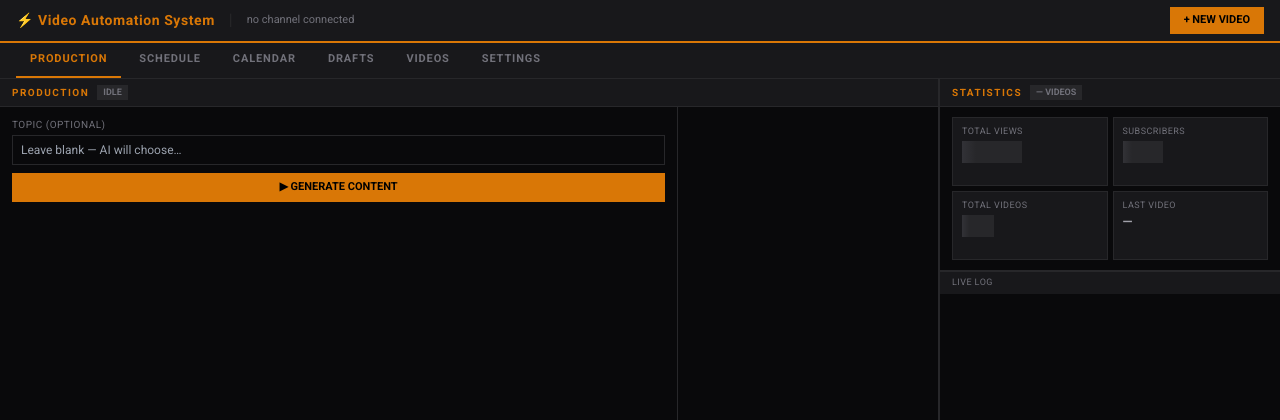
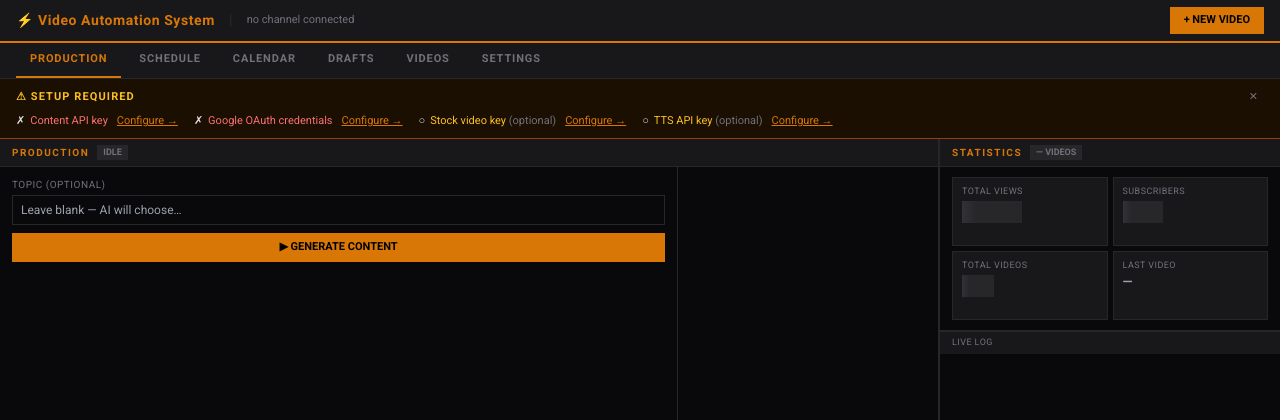
Before and after one commit to cph4shen-cyber/video-automation-system, a Flask app: page / in a window 1280 px wide. Shown: the top 420 px of the page. Run offline with Flask 3, Linux system fonts and the light colour scheme; data that the repository does not hold is empty; some libraries are stand-ins or nearby versions.

Commit message:
Add setup wizard and update README
- dashboard.py: GET /api/setup/status endpoint — checks Google OAuth
  credentials, content API key, TTS and stock video keys
- templates/index.html: setup banner shown on first load when required
  config is missing, with per-step status and Configure links
- README.md: full rewrite with installation guide, Google Cloud Console
  step-by-step, all API key sources, troubleshooting section

Co-Authored-By: Claude Sonnet 4.6 <noreply@anthropic.com>

```diff
--- a/dashboard.py
+++ b/dashboard.py
@@ -697,6 +697,71 @@ def api_status():
     })
 
 
+@app.get("/api/setup/status")
+def api_setup_status():
+    """Returns which setup steps are complete."""
+    import json as _json
+
+    # Step 1: Google OAuth credentials file
+    secrets_ok = False
+    try:
+        with open(SECRETS_FILE, "r", encoding="utf-8") as f:
+            d = _json.load(f)
+        inner = d.get("installed") or d.get("web") or {}
+        secrets_ok = bool(inner.get("client_id", "").strip())
+    except Exception:
+        pass
+
+    # Step 2: Content API key (required)
+    content_ok = bool((sm_module.get("content.api_key") or "").strip())
+
+    # Step 3: TTS key (optional — done if disabled or key present)
+    tts_enabled = sm_module.get("tts.enabled", True)
+    tts_ok = (not tts_enabled) or bool((sm_module.get("tts.api_key") or "").strip())
+
+    # Step 4: Stock video key (optional — done if disabled, local, or key present)
+    stock_enabled  = sm_module.get("stock_video.enabled", True)
+    stock_provider = sm_module.get("stock_video.provider", "pexels")
+    if stock_provider == "pexels":
+        stock_ok = (not stock_enabled) or bool((sm_module.get("stock_video.pexels_api_key") or "").strip())
+    elif stock_provider == "pixabay":
+        stock_ok = (not stock_enabled) or bool((sm_module.get("stock_video.pixabay_api_key") or "").strip())
+    else:
+        stock_ok = True
+
+    required_complete = secrets_ok and content_ok
+    return jsonify({
+        "complete": required_complete and tts_ok and stock_ok,
+        "required_complete": required_complete,
+        "steps": {
+            "google_oauth": {
+                "done": secrets_ok,
+                "required": True,
+                "label": "Google OAuth credentials",
+                "description": "client_secrets.json with valid client_id",
+            },
+            "content_key": {
+                "done": content_ok,
+                "required": True,
+                "label": "Content API key",
+                "description": "Anthropic / OpenAI / Gemini key for video content",
+            },
+            "tts_key": {
+                "done": tts_ok,
+                "required": False,
+                "label": "TTS API key",
+                "description": "ElevenLabs or OpenAI key for voiceover (optional)",
+            },
+            "stock_key": {
+                "done": stock_ok,
+                "required": False,
+                "label": "Stock video key",
+                "description": "Pexels or Pixabay key for background video (optional)",
+            },
+        },
+    })
+
+
 @app.get("/api/schedules")
 def api_schedules_list():
     with _schedules_lock:
--- a/templates/index.html
+++ b/templates/index.html
@@ -225,6 +225,20 @@
     .test-result { font-size:10px; margin-top:4px; padding:4px 8px; }
     .test-ok  { background:#14532d; color:var(--green); }
     .test-err { background:#450a0a; color:var(--red); }
+
+    /* Setup banner */
+    #setup-banner { display:none; background:#1a0f00; border-bottom:1px solid #92400e; padding:8px 16px; flex-shrink:0; }
+    #setup-banner.visible { display:block; }
+    .setup-banner-hdr { display:flex; align-items:center; gap:10px; margin-bottom:6px; }
+    .setup-banner-title { color:#fbbf24; font-size:11px; font-weight:700; letter-spacing:.1em; text-transform:uppercase; flex:1; }
+    .setup-banner-dismiss { background:none; border:none; color:var(--muted); font-size:11px; cursor:pointer; padding:2px 6px; }
+    .setup-banner-dismiss:hover { color:#e4e4e7; }
+    .setup-steps { display:flex; gap:16px; flex-wrap:wrap; }
+    .setup-step { display:flex; align-items:center; gap:5px; font-size:11px; }
+    .setup-step.done .setup-step-text { color:#4ade80; }
+    .setup-step.missing-required .setup-step-text { color:#f87171; }
+    .setup-step.missing-optional .setup-step-text { color:#fbbf24; }
+    .setup-step-link { color:var(--accent); text-decoration:underline; cursor:pointer; margin-left:4px; }
   </style>
 </head>
 <body>
@@ -247,6 +261,15 @@
   <button class="tab-btn" onclick="setTab(this,'col-drafts')">DRAFTS</button>
   <button class="tab-btn" onclick="setTab(this,'col-videos')">VIDEOS</button>
   <button class="tab-btn" onclick="setTab(this,'col-settings')">SETTINGS</button>
+</div>
+
+<!-- SETUP BANNER -->
+<div id="setup-banner">
+  <div class="setup-banner-hdr">
+    <span class="setup-banner-title">&#9888; Setup required</span>
+    <button class="setup-banner-dismiss" onclick="dismissSetupBanner()">&#10005;</button>
+  </div>
+  <div class="setup-steps" id="setup-steps-list"></div>
 </div>
 
 <!-- MAIN LAYOUT -->
@@ -982,6 +1005,7 @@ document.addEventListener('DOMContentLoaded', ()=>{
   loadDrafts();
   pollStatus();
   startSSE();
+  checkSetupStatus();
   setInterval(pollStatus, 3000);
   setInterval(()=>{ if(_countdownSecs>0) _countdownSecs--; }, 1000);
   setInterval(loadChannels, 120000);
@@ -1918,6 +1942,46 @@ function updateScheduleChannel(scheduleId, channelId) {
     body: JSON.stringify({channel_id: channelId || null}),
   }).catch(() => {});
 }
+
+// ── Setup Banner ──────────────────────────────────────────────────────────────
+let _setupDismissed = false;
+
+async function checkSetupStatus() {
+  if (_setupDismissed) return;
+  try {
+    const r = await fetch('/api/setup/status');
+    if (!r.ok) return;
+    const d = await r.json();
+    if (d.required_complete) {
+      document.getElementById('setup-banner').classList.remove('visible');
+      return;
+    }
+    renderSetupBanner(d.steps);
+    document.getElementById('setup-banner').classList.add('visible');
+  } catch(_) {}
+}
+
+function renderSetupBanner(steps) {
+  const list = document.getElementById('setup-steps-list');
+  const settingsBtn = document.querySelector('#tabs-bar .tab-btn:last-child');
+  list.innerHTML = Object.entries(steps).map(([key, step]) => {
+    const cls   = step.done ? 'done' : step.required ? 'missing-required' : 'missing-optional';
+    const icon  = step.done ? '✓' : step.required ? '✗' : '○';
+    const opt   = step.required ? '' : ' <span style="color:var(--muted)">(optional)</span>';
+    const link  = !step.done
+      ? `<span class="setup-step-link" onclick="setTab(document.querySelector('#tabs-bar .tab-btn:last-child'),'col-settings')">Configure →</span>`
+      : '';
+    return `<div class="setup-step ${cls}">
+      <span>${icon}</span>
+      <span class="setup-step-text">${escHtml(step.label)}${opt}</span>${link}
+    </div>`;
+  }).join('');
+}
+
+function dismissSetupBanner() {
+  _setupDismissed = true;
+  document.getElementById('setup-banner').classList.remove('visible');
+}
 </script>
 </body>
 </html>
```
Also changed, not shown: README.md.
